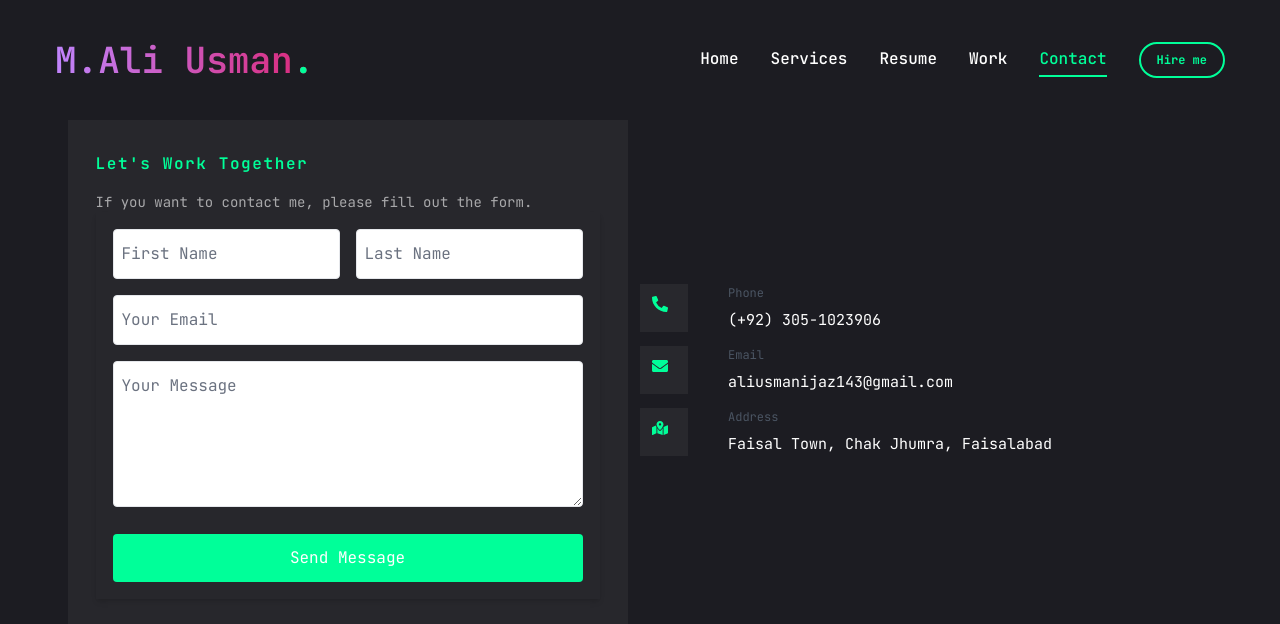
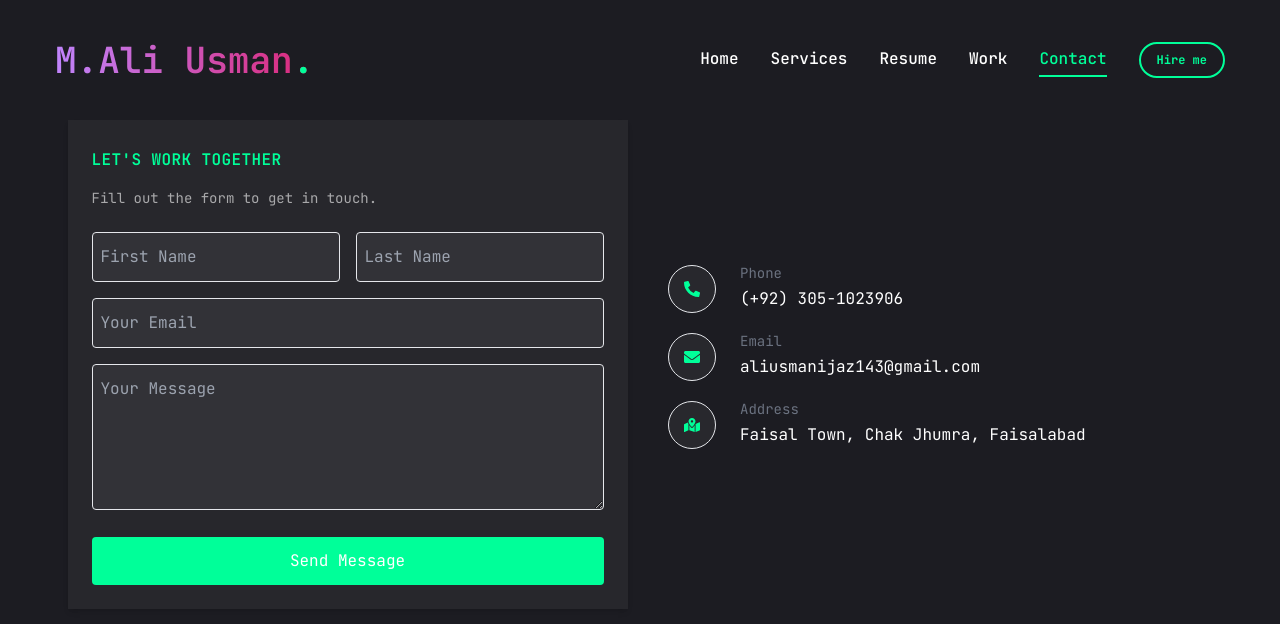
Before and after one commit to AliUsman143/PortFolio, a Next.js app: page /contact in a window 1280 px wide. Shown: the top 624 px of the page. Built offline with nearby package versions, Linux system fonts and the light colour scheme.

Commit message:
Contact page is change

```diff
--- a/app/contact/page.jsx
+++ b/app/contact/page.jsx
@@ -1,28 +1,30 @@
 "use client";
-
 import { useState } from "react";
 import Swal from "sweetalert2";
 import { FaPhoneAlt, FaEnvelope, FaMapMarkedAlt } from "react-icons/fa";
-
+import Link from "next/link";
 const info = [
   {
-    icons: <FaPhoneAlt />,
+    icon: <FaPhoneAlt />,
     title: "Phone",
-    Description: "(+92) 305-1023906",
+    description: "(+92) 305-1023906",
+    path: "https://wa.me/9203051023906",
   },
   {
-    icons: <FaEnvelope />,
+    icon: <FaEnvelope />,
     title: "Email",
-    Description: "aliusmanijaz143@gmail.com",
+    description: "aliusmanijaz143@gmail.com",
+    path: "/contact",
   },
   {
-    icons: <FaMapMarkedAlt />,
+    icon: <FaMapMarkedAlt />,
     title: "Address",
-    Description: "Faisal Town, Chak Jhumra, Faisalabad",
+    description: "Faisal Town, Chak Jhumra, Faisalabad",
+    path: "https://www.google.com/maps/place/Chak+Jhumra,+Faisalabad,+Pakistan/@31.5678,73.1234,15z", // Google Maps Exact Location
   },
 ];
 
-const page = () => {
+const ContactPage = () => {
   const [loading, setLoading] = useState(false);
 
   const onSubmit = async (event) => {
@@ -32,9 +34,6 @@ const page = () => {
     const formData = new FormData(event.target);
     formData.append("access_key", "6188881b-88e7-4909-958d-04480a416db4");
 
-    const object = Object.fromEntries(formData);
-    const json = JSON.stringify(object);
-
     try {
       const res = await fetch("https://api.web3forms.com/submit", {
         method: "POST",
@@ -42,27 +41,20 @@ const page = () => {
           "Content-Type": "application/json",
           Accept: "application/json",
         },
-        body: json,
+        body: JSON.stringify(Object.fromEntries(formData)),
       }).then((res) => res.json());
 
       setLoading(false);
 
-      if (res.success) {
       Swal.fire({
-          icon: "success",
-          title: "Message Sent!",
-          text: "Your message has been successfully sent.",
-          confirmButtonColor: "#3085d6",
+        icon: res.success ? "success" : "error",
+        title: res.success ? "Message Sent!" : "Oops!",
+        text: res.success
+          ? "Your message has been successfully sent."
+          : "Something went wrong. Please try again.",
       });
 
-        event.target.reset(); // Reset the form after successful submission
-      } else {
-        Swal.fire({
-          icon: "error",
-          title: "Oops!",
-          text: "Something went wrong. Please try again.",
-        });
-      }
+      if (res.success) event.target.reset(); // Reset form only on success
     } catch (error) {
       setLoading(false);
       Swal.fire({
@@ -74,35 +66,31 @@ const page = () => {
   };
 
   return (
-    <div>
-     <div className="container mx-auto md:py-0 py-20">
-  <div className="grid lg:grid-cols-2 grid-cols-1 items-center justify-center">
-    <div className="max-w-[560px] md:order-1 order-2 w-full mx-auto">
-      <div className="bg-[#27272c] p-5 sm:p-7">
-        <p className="text-accent font-semibold capitalize tracking-widest mb-3">
+    <div className="container mx-auto ">
+      <div className="grid lg:grid-cols-2 grid-cols-1 items-center">
+        {/* Contact Form */}
+        <div className="max-w-[560px] mx-auto bg-[#27272c] p-6 rounded-lg shadow-md">
+          <h2 className="text-accent font-semibold uppercase tracking-wide mb-3">
             Let's work together
-        </p>
-        <p className="text-white/60 text-sm">
-          If you want to contact me, please fill out the form.
+          </h2>
+          <p className="text-white/60 text-sm mb-6">
+            Fill out the form to get in touch.
           </p>
 
-        <form
-          onSubmit={onSubmit}
-          className="space-y-4 max-w-lg mx-auto p-4 border border-[#27272c] rounded-lg shadow-md bg-[#27272c]"
-        >
+          <form onSubmit={onSubmit} className="space-y-4">
             <div className="grid grid-cols-1 sm:grid-cols-2 gap-4">
               <input
                 type="text"
                 name="name"
                 placeholder="First Name"
-              className="w-full p-2 border rounded text-black placeholder-gray-500"
+                className="w-full p-2 border rounded bg-white/5 text-white placeholder-gray-400"
                 required
               />
               <input
                 type="text"
                 name="lastname"
                 placeholder="Last Name"
-              className="w-full p-2 border rounded text-black placeholder-gray-500"
+                className="w-full p-2 border rounded bg-white/5 text-white placeholder-gray-400"
                 required
               />
             </div>
@@ -110,40 +98,50 @@ const page = () => {
               type="email"
               name="email"
               placeholder="Your Email"
-            className="w-full p-2 border rounded text-black placeholder-gray-500"
+              className="w-full p-2 border rounded bg-white/5 text-white placeholder-gray-400"
               required
             />
             <textarea
               name="message"
               placeholder="Your Message"
               rows="4"
-            className="w-full p-2 border rounded text-black placeholder-gray-500"
+              className="w-full p-2 border rounded bg-white/5 text-white placeholder-gray-400"
               required
             />
             <button
               type="submit"
-            className="w-full bg-accent hover:bg-accent text-white py-2 rounded transition"
+              className="w-full bg-accent hover:bg-accent-dark text-white py-2 rounded transition"
               disabled={loading}
             >
               {loading ? "Sending..." : "Send Message"}
             </button>
           </form>
         </div>
+
+        {/* Contact Info Section */}
+        <div className="flex justify-center md:justify-start pl-7 md:py-32 py-6">
+          <ul>
+            {info.map((item, index) => (
+              <li key={index} className="flex items-center mb-4 gap-6">
+                {/* Clickable Icon */}
+                <div className="border cursor-pointer text-accent bg-white/5 h-12 w-12 flex items-center justify-center rounded-full">
+                  {item.path.startsWith("/") ? (
+                    <Link href={item.path}>{item.icon}</Link> // Internal Next.js Routing
+                  ) : (
+                    <a
+                      href={item.path}
+                      target="_blank"
+                      rel="noopener noreferrer"
+                    >
+                      {item.icon}
+                    </a> // External Links
+                  )}
                 </div>
 
-    <div className="md:order-2 order-1 flex justify-center md:justify-start">
-      <div className="md:py-32 py-6">
-        <ul>
-          {info.map((item, index) => (
-            <li key={index} className="flex items-center mb-2 gap-10">
+                {/* Title & Description */}
                 <div>
-                <div className="border cursor-pointer border-none text-accent bg-white/5 h-12 w-12 p-3">
-                  {item.icons}
-                </div>
-              </div>
-              <div>
-                <p className="text-[12px] text-gray-600">{item.title}</p>
-                <p className="text-[15px]">{item.Description}</p>
+                  <p className="text-gray-500 text-sm">{item.title}</p>
+                  <p className="text-white">{item.description}</p>
                 </div>
               </li>
             ))}
@@ -151,10 +149,7 @@ const page = () => {
         </div>
       </div>
     </div>
-</div>
-
-    </div>
   );
 };
 
-export default page;
+export default ContactPage;
--- a/app/page.jsx
+++ b/app/page.jsx
@@ -1,6 +1,4 @@
 "use client";
-
-import Button from "../app/components/ui/button";
 import React from "react";
 import DownloadRoundedIcon from "@mui/icons-material/DownloadRounded";
 import IconSocial from "../app/components/ui/IconSocial";
```
Lines whose indentation alone changed are shown as unchanged.
